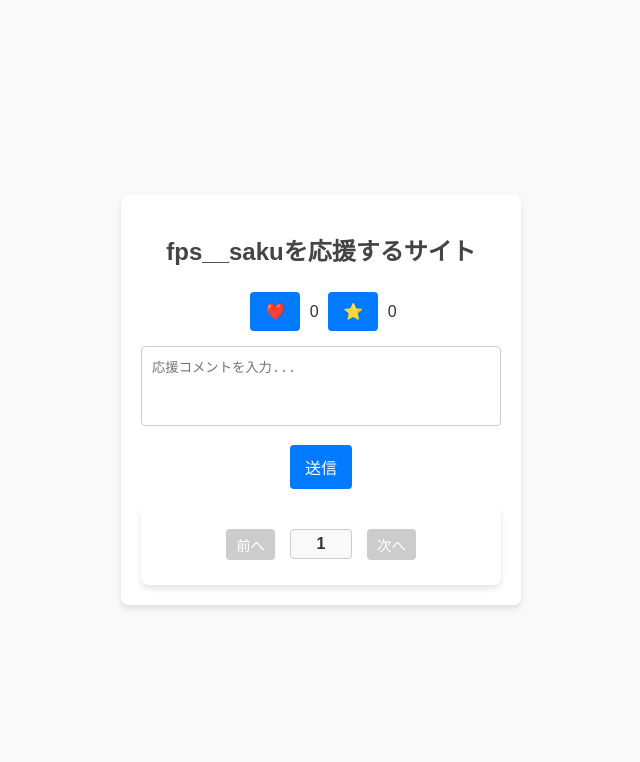
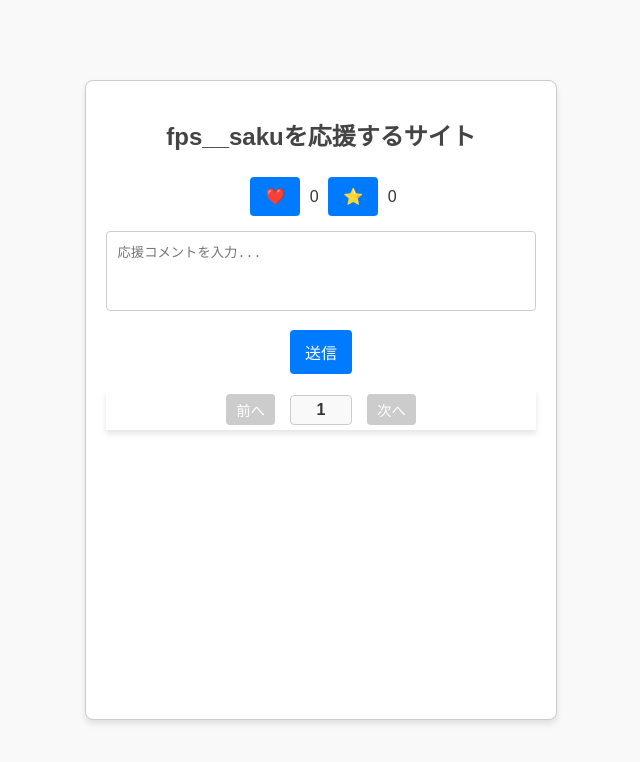
Before and after one commit to yosshiy1308hs/fps__saku_fan, a plain HTML site: page index.html in a window 1280 px wide. Shown: the whole page, without its empty margins (319-959 px from the left). Drawn offline with nearby package versions, Linux system fonts and the light colour scheme; no server answers.

Commit message:
modified:   styles.css

```diff
--- a/styles.css
+++ b/styles.css
@@ -1,24 +1,33 @@
+html, body {
+    height: 100%; /* ウィンドウ全体の高さを確保 */
+    margin: 0; /* 余白をなくす */
+    padding: 0;
+    display: flex;
+    justify-content: center; /* コンテンツを中央揃え（オプション） */
+    align-items: center; /* コンテンツを中央揃え（オプション） */
+}
+
 body {
     font-family: 'Arial', sans-serif;
     background-color: #f9f9f9;
     color: #333;
-    margin: 0;
-    padding: 0;
-    display: flex;
-    justify-content: center;
-    align-items: center;
-    height: 100vh;
+}
+
+body > div {
+    height: 80%; /* ウィンドウの高さの80%に設定 */
+    width: 100%; /* 必要に応じて幅を調整 */
+    max-width: 600px; /* 必要に応じて最大幅を設定 */
+    box-sizing: border-box; /* パディングを含めた幅の計算 */
+    overflow-y: auto; /* 内容が溢れた場合にスクロールを追加 */
+    border: 1px solid #ccc; /* 見やすいように枠線を追加（オプション） */
+    padding: 20px; /* 内側の余白を設定 */
+    background-color: #fff; /* 背景色を設定（オプション） */
+    border-radius: 8px; /* 角を丸くする（オプション） */
 }
 
 div {
-    background: #fff;
-    border-radius: 8px;
     box-shadow: 0 4px 6px rgba(0, 0, 0, 0.1);
-    padding: 20px;
-    max-width: 400px;
-    width: 100%;
     text-align: center;
-    box-sizing: border-box; /* 修正: padding を含めた幅の計算を行う */
 }
 
 h1 {
```
